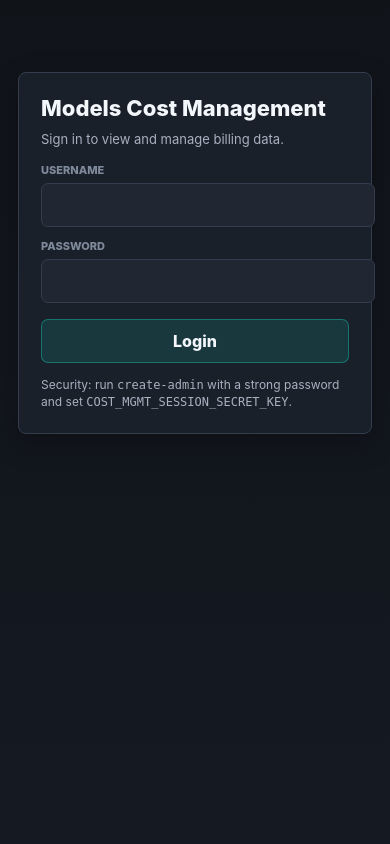
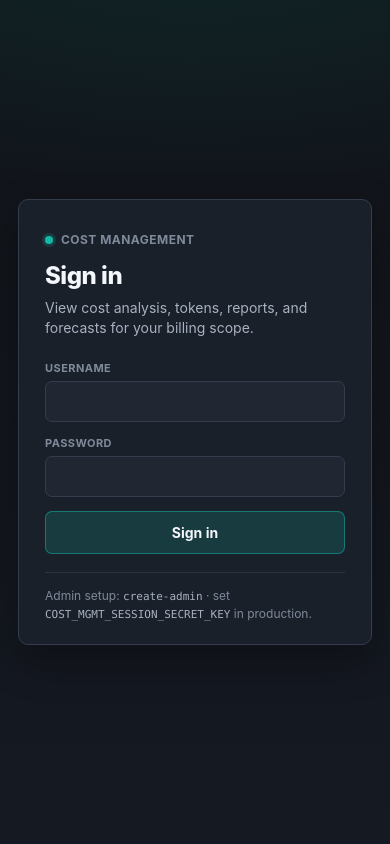
Before and after one commit to xiaxinyu/ai-cost-manager, a FastAPI app: page /login in a window 390 px wide. Run offline with FastAPI, Linux system fonts and the light colour scheme.

```diff
--- a/app/templates/login.html
+++ b/app/templates/login.html
@@ -3,178 +3,213 @@
   <head>
     <meta charset="utf-8" />
     <meta name="viewport" content="width=device-width, initial-scale=1" />
-    <title>Login - Models Cost Management</title>
+    <title>Sign in - Cost Management</title>
     <style>
+      *,
+      *::before,
+      *::after {
+        box-sizing: border-box;
+      }
+
       body {
-        font-family: -apple-system, BlinkMacSystemFont, "Segoe UI", Roboto, Arial, sans-serif;
         margin: 0;
-        background: #0b1220;
-        color: #e6edf3;
+        min-height: 100vh;
+        font-family: Inter, ui-sans-serif, -apple-system, BlinkMacSystemFont, "Segoe UI",
+          "PingFang SC", "Microsoft YaHei", Arial, sans-serif;
+        background:
+          radial-gradient(1200px 520px at 50% -10%, rgba(20, 184, 166, 0.12), transparent 55%),
+          linear-gradient(180deg, #101318 0%, #151922 100%);
+        color: #f3f6fa;
       }
+
       .wrap {
-        max-width: 520px;
-        margin: 0 auto;
-        padding: 48px 18px;
+        min-height: 100vh;
+        display: flex;
+        align-items: center;
+        justify-content: center;
+        padding: 32px 18px;
       }
+
       .card {
-        background: rgba(255, 255, 255, 0.06);
-        border: 1px solid rgba(255, 255, 255, 0.10);
-        border-radius: 12px;
-        padding: 18px;
+        width: 100%;
+        max-width: 420px;
+        background: #1a202a;
+        border: 1px solid #343d4d;
+        border-radius: 10px;
+        padding: 28px 26px 22px;
+        box-shadow: 0 16px 40px rgba(0, 0, 0, 0.32);
       }
+
+      .brandMark {
+        display: inline-flex;
+        align-items: center;
+        gap: 8px;
+        margin: 0 0 14px;
+        font-size: 12px;
+        font-weight: 700;
+        letter-spacing: 0.04em;
+        text-transform: uppercase;
+        color: #7f8a9a;
+      }
+
+      .brandDot {
+        width: 8px;
+        height: 8px;
+        border-radius: 999px;
+        background: #14b8a6;
+        box-shadow: 0 0 0 3px rgba(20, 184, 166, 0.18);
+      }
+
       h1 {
-        font-size: 18px;
-        margin: 0 0 10px;
-        font-weight: 700;
+        margin: 0 0 8px;
+        font-size: 24px;
+        font-weight: 800;
+        letter-spacing: -0.02em;
+        color: #f3f6fa;
       }
+
       .muted {
-        color: #9fb2c7;
-        font-size: 13px;
-        margin-bottom: 16px;
+        margin: 0 0 22px;
+        color: #a8b1c0;
+        font-size: 14px;
+        line-height: 1.45;
       }
+
       label {
         display: block;
-        margin: 12px 0 6px;
-        color: #9fb2c7;
+        margin: 0 0 6px;
+        color: #7f8a9a;
+        font-size: 11px;
+        font-weight: 700;
+        letter-spacing: 0.04em;
+        text-transform: uppercase;
+      }
+
+      .field {
+        margin-bottom: 14px;
+      }
+
+      input {
+        display: block;
+        width: 100%;
+        max-width: 100%;
+        margin: 0;
+        padding: 11px 12px;
+        border: 1px solid #343d4d;
+        border-radius: 7px;
+        background: #202733;
+        color: #f3f6fa;
+        font: inherit;
+        font-size: 14px;
+        outline: none;
+        transition: border-color 0.15s ease, box-shadow 0.15s ease;
+      }
+
+      input:focus {
+        border-color: rgba(20, 184, 166, 0.55);
+        box-shadow: 0 0 0 3px rgba(20, 184, 166, 0.14);
+      }
+
+      button {
+        display: block;
+        width: 100%;
+        margin-top: 8px;
+        padding: 12px 14px;
+        border-radius: 7px;
+        border: 1px solid rgba(20, 184, 166, 0.5);
+        background: rgba(20, 184, 166, 0.18);
+        color: #f3f6fa;
+        font: inherit;
+        font-size: 14px;
+        font-weight: 700;
+        cursor: pointer;
+        transition: background 0.15s ease, border-color 0.15s ease;
+      }
+
+      button:hover {
+        background: rgba(20, 184, 166, 0.26);
+        border-color: rgba(20, 184, 166, 0.65);
+      }
+
+      button:focus-visible {
+        outline: 2px solid rgba(20, 184, 166, 0.55);
+        outline-offset: 2px;
+      }
+
+      .footer {
+        margin-top: 18px;
+        padding-top: 14px;
+        border-top: 1px solid #2a3342;
+        color: #7f8a9a;
         font-size: 12px;
+        line-height: 1.45;
       }
-      input {
-        width: 100%;
-        background: rgba(255, 255, 255, 0.08);
-        border: 1px solid rgba(255, 255, 255, 0.14);
-        border-radius: 10px;
-        color: #e6edf3;
-        padding: 10px 12px;
-        outline: none;
+
+      .footer code {
+        font-family: ui-monospace, SFMono-Regular, Menlo, Consolas, monospace;
+        font-size: 11px;
+        color: #a8b1c0;
       }
-      button {
-        margin-top: 16px;
-        width: 100%;
-        cursor: pointer;
-        border-radius: 10px;
-        border: 1px solid rgba(94,234,212,0.35);
-        background: rgba(94,234,212,0.14);
-        color: #e6edf3;
-        padding: 10px 12px;
-        font-weight: 700;
-      }
-      .footer {
-        margin-top: 14px;
-        color: #9fb2c7;
-        font-size: 12px;
-        line-height: 1.4;
-      }
-      a {
-        color: #93c5fd;
-        text-decoration: none;
-      }
+
       .alert {
-        border-radius: 10px;
+        border-radius: 8px;
         padding: 12px 14px;
-        margin-bottom: 16px;
+        margin: 0 0 16px;
         font-size: 13px;
         line-height: 1.45;
-        border: 1px solid rgba(248, 113, 113, 0.45);
-        background: rgba(248, 113, 113, 0.12);
+        border: 1px solid rgba(239, 68, 68, 0.45);
+        background: rgba(239, 68, 68, 0.12);
         color: #fecaca;
       }
+
       .alert strong {
         display: block;
         margin-bottom: 4px;
         font-size: 14px;
         color: #fca5a5;
       }
+
       .hint {
         margin-top: 8px;
         font-size: 12px;
-        color: #9fb2c7;
-      }
-      /* Match the finance/MIS console visual language after sign-in. */
-      body {
-        font-family: Inter, ui-sans-serif, -apple-system, BlinkMacSystemFont, "Segoe UI", "PingFang SC", "Microsoft YaHei", Arial, sans-serif;
-        min-height: 100vh;
-        background: linear-gradient(180deg, #101318, #151922);
-        color: #f3f6fa;
-      }
-      .wrap {
-        max-width: 460px;
-        padding: 72px 18px;
-      }
-      .card {
-        background: #1a202a;
-        border: 1px solid #343d4d;
-        border-radius: 8px;
-        padding: 22px;
-        box-shadow: 0 10px 28px rgba(0, 0, 0, 0.26);
-      }
-      h1 {
-        font-size: 22px;
-        font-weight: 800;
-        letter-spacing: 0;
-      }
-      .muted,
-      .footer,
-      .hint {
         color: #a8b1c0;
-      }
-      label {
-        color: #7f8a9a;
-        font-size: 11px;
-        font-weight: 760;
-        text-transform: uppercase;
-      }
-      input {
-        background: #202733;
-        border-color: #343d4d;
-        border-radius: 7px;
-        color: #f3f6fa;
-        padding: 11px 12px;
-        font: inherit;
-      }
-      button {
-        border-radius: 7px;
-        border-color: rgba(20, 184, 166, 0.48);
-        background: rgba(20, 184, 166, 0.16);
-        color: #f3f6fa;
-        padding: 11px 12px;
-        font: inherit;
-        font-weight: 760;
-      }
-      .alert {
-        border-color: rgba(239, 68, 68, 0.45);
-        background: rgba(239, 68, 68, 0.12);
       }
     </style>
   </head>
   <body>
     <div class="wrap">
       <div class="card">
-        <h1>Models Cost Management</h1>
-        <div class="muted">Sign in to view and manage billing data.</div>
+        <div class="brandMark"><span class="brandDot" aria-hidden="true"></span>Cost Management</div>
+        <h1>Sign in</h1>
+        <p class="muted">View cost analysis, tokens, reports, and forecasts for your billing scope.</p>
 
         {% if login_error == "invalid" %}
         <div class="alert" role="alert">
           <strong>Sign-in failed</strong>
           Incorrect username or password. Please try again.
           <div class="hint">
-            If you see failed requests like <code>utils.js</code> in DevTools, they usually come from a
-            <strong>browser extension</strong> (chrome-extension://), not this app — all login assets here are local.
+            Failed requests for <code>utils.js</code> in DevTools usually come from a browser extension,
+            not this app.
           </div>
         </div>
         {% endif %}
 
         <form method="post" action="/auth/login">
-          <label for="username">Username</label>
-          <input id="username" name="username" type="text" autocomplete="username" required />
+          <div class="field">
+            <label for="username">Username</label>
+            <input id="username" name="username" type="text" autocomplete="username" required />
+          </div>
 
-          <label for="password">Password</label>
-          <input id="password" name="password" type="password" autocomplete="current-password" required />
+          <div class="field">
+            <label for="password">Password</label>
+            <input id="password" name="password" type="password" autocomplete="current-password" required />
+          </div>
 
-          <button type="submit">Login</button>
+          <button type="submit">Sign in</button>
         </form>
 
         <div class="footer">
-          Security: run <code>create-admin</code> with a strong password and set <code>COST_MGMT_SESSION_SECRET_KEY</code>.
+          Admin setup: <code>create-admin</code> · set <code>COST_MGMT_SESSION_SECRET_KEY</code> in production.
         </div>
       </div>
     </div>
```
Also changed, not shown: app/static/css/date-range-picker.css (+17 -5 lines), app/static/css/pages/index.css (+8 -1 lines), app/static/js/date-range-picker.js (+74 -5 lines), app/static/js/pages/tokens.js (+26 -2 lines), app/templates/_app_nav.html (+4 -4 lines), app/templates/estimate.html (+11 -12 lines), app/templates/index.html (+70 -50 lines), app/templates/reports.html (+28 -15 lines), app/templates/tokens.html (+15 -13 lines), tests/test_cost_projection.py (+1 -1 lines), tests/test_model_unit_prices.py (+3 -2 lines), tests/test_reports_api.py (+1 -1 lines), tests/test_scope_deeplink_ux.py (+4 -3 lines), tests/test_tokens_page.py (+1 -1 lines).
